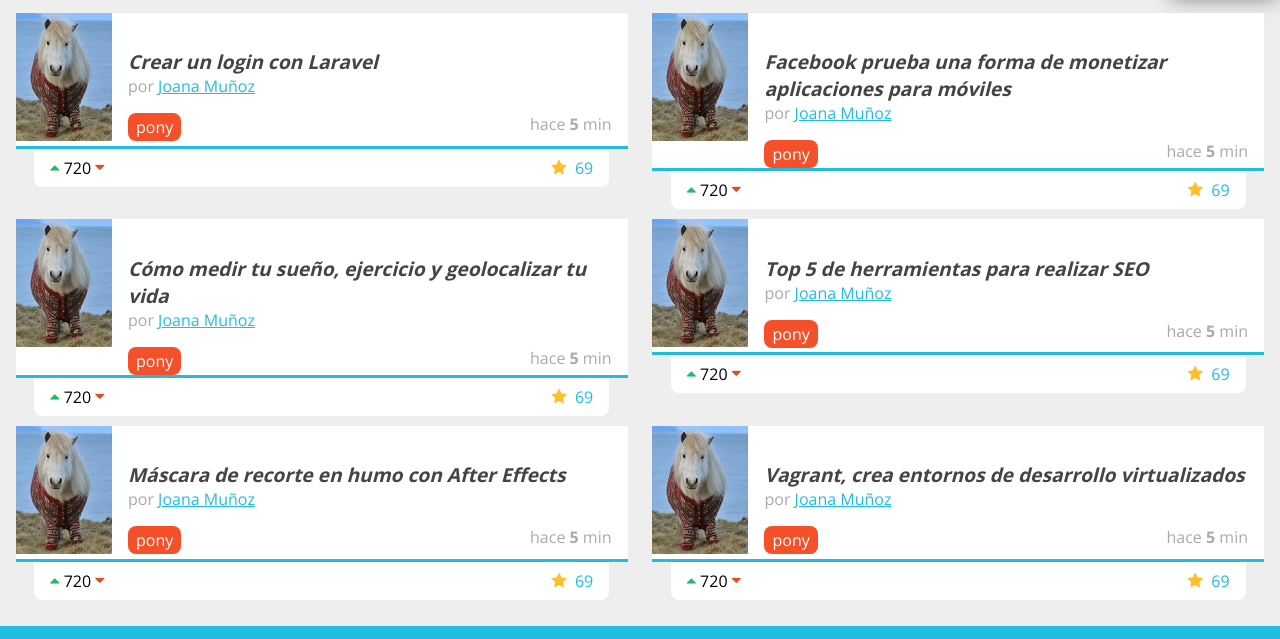
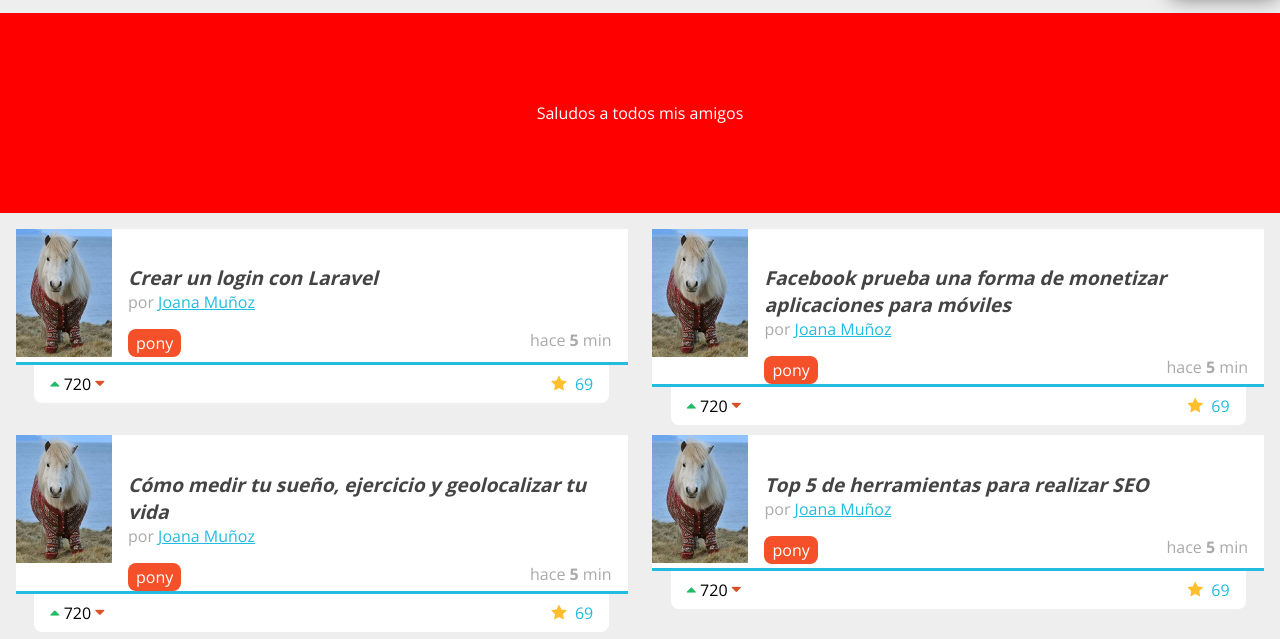
Before and after one commit to esaumunive/diseno-web-online, a plain HTML site: page index.html in a window 1280 px wide. Shown: the part 114-753 px from the top of the page. Drawn offline with nearby package versions, Linux system fonts and the light colour scheme.

Commit message:
Centrar divs verticalmente

```diff
--- a/estilos.css
+++ b/estilos.css
@@ -316,3 +316,12 @@ nav ul #publicar_nav a:hover{
 
 
 }
+.centrarvertical {
+
+	text-align: center;
+	background: red;
+	color: white;
+	/* PARA centrar un div verticalmente*/
+	height: 200px;
+	line-height: 200px;/* el mismo pixel que con el height*/
+}
--- a/index.html
+++ b/index.html
@@ -35,6 +35,11 @@
 			</li>
 		</ul>
 	</nav>
+
+	<div class="centrarvertical">
+		<p>Saludos a todos mis amigos</p>
+	</div>
+
 	<aside>
 		<video width="320" height="240" controls autoplay>
 			<source src="lecturas.mp4" type="video/mp4">
```
